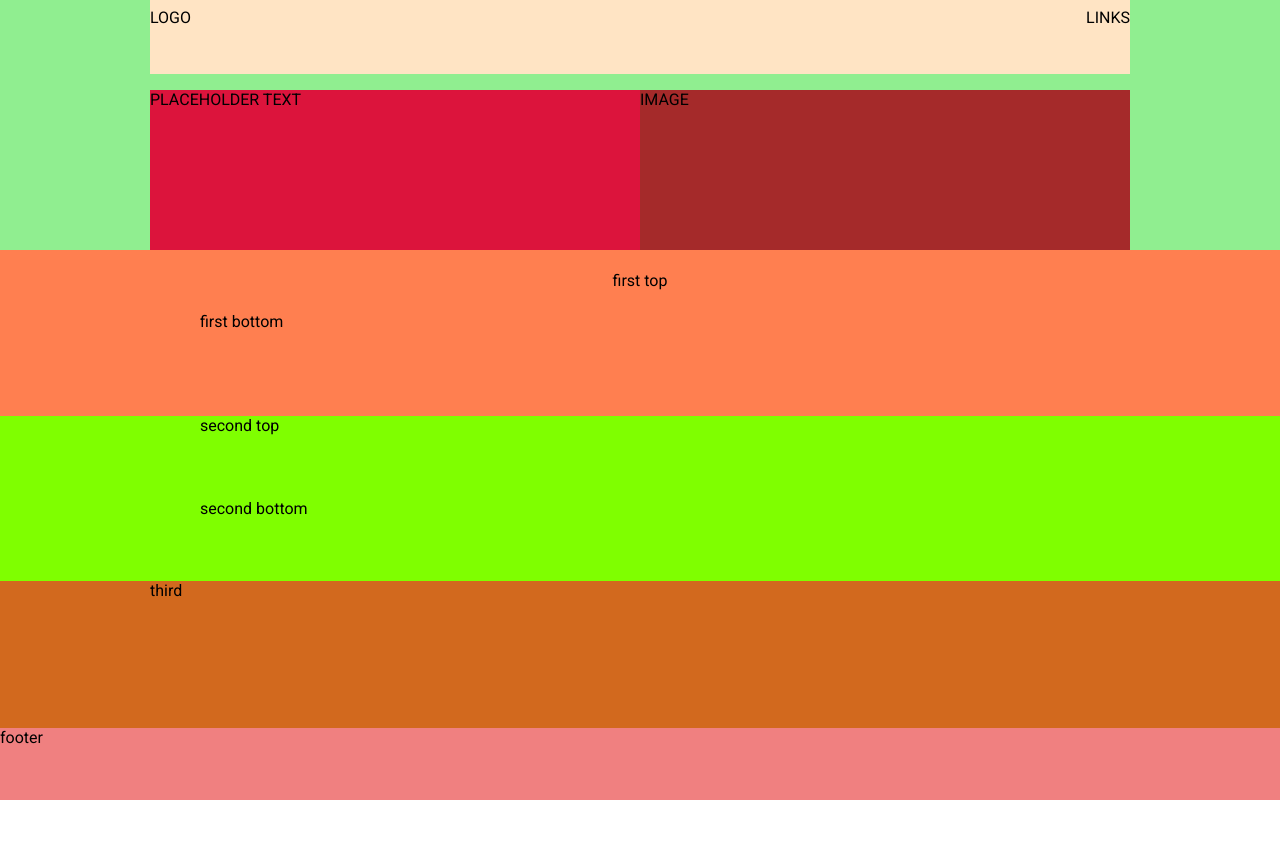
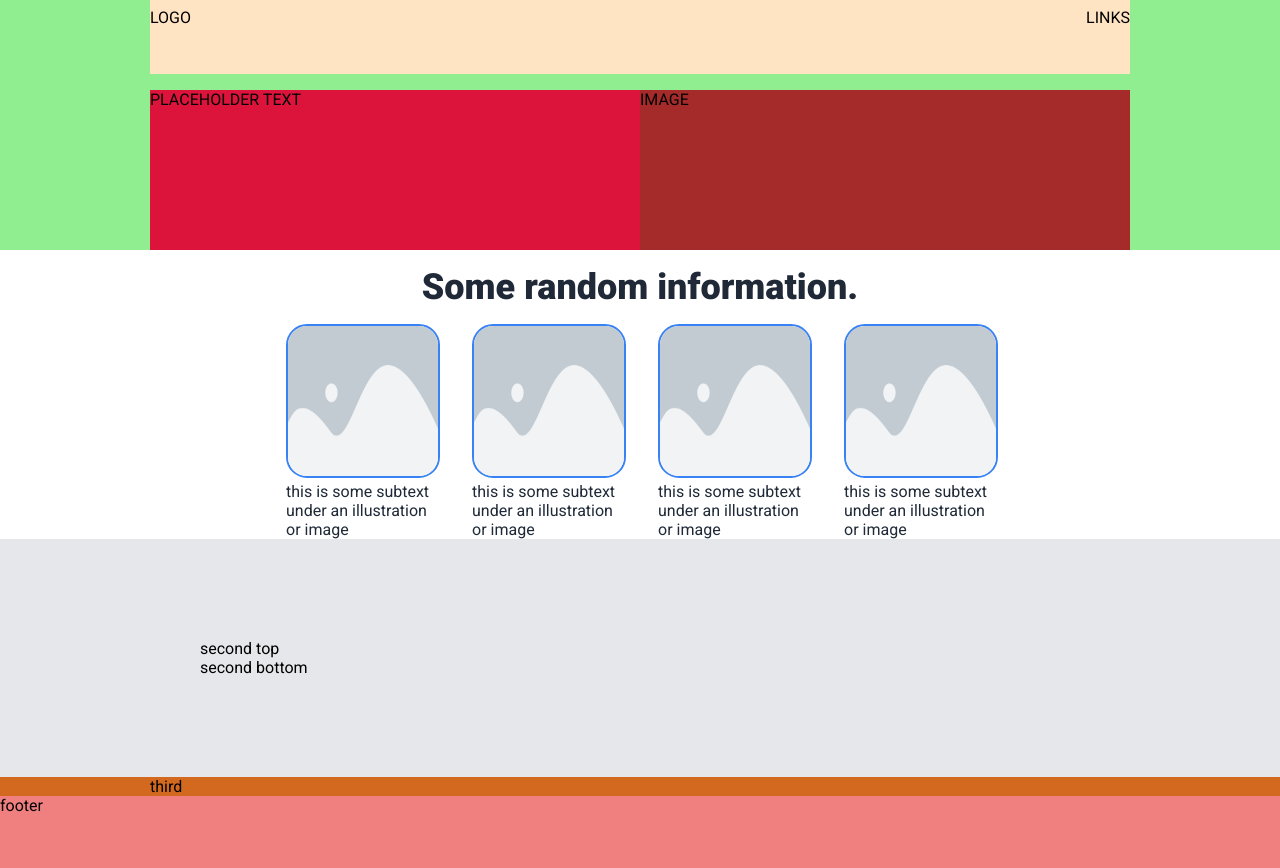
Before and after one commit to vrexitus/landing-page-project, a plain HTML site: page index.html in a window 1280 px wide. Before the commit the page ends 800 px from the top, so only its background shows below. Drawn offline with Linux system fonts and the light colour scheme.

Commit message:
continued doing it

```diff
--- a/index.html
+++ b/index.html
@@ -31,10 +31,25 @@
         <div class="content">
             <div class="first-content">
                 <div class="first-top">
-                    first top
+                    Some random information.
                 </div>
                 <div class="first-bottom">
-                    first bottom
+                    <div class="card">
+                        <img src="./images/placeholder.png" alt="placeholder">
+                        <div class="text">this is some subtext under an illustration or image</div>
+                    </div>
+                    <div class="card">
+                        <img src="./images/placeholder.png" alt="placeholder">
+                        <div class="text">this is some subtext under an illustration or image</div>
+                    </div>
+                    <div class="card">
+                        <img src="./images/placeholder.png" alt="placeholder">
+                        <div class="text">this is some subtext under an illustration or image</div>
+                    </div>
+                    <div class="card">
+                        <img src="./images/placeholder.png" alt="placeholder">
+                        <div class="text">this is some subtext under an illustration or image</div>
+                    </div>
                 </div>
             </div>
             <div class="second-content">
--- a/style.css
+++ b/style.css
@@ -55,7 +55,7 @@ body {
     flex-direction: column;
     flex: 1;
     padding: 0px 200px;
-    background-color: coral;
+    background-color: white;
 }
 
 .first-top {
@@ -64,20 +64,42 @@ body {
     align-items: center;
     flex: 1;
     flex-shrink: 0;
+    font-size: 36px;
+    color: #1F2937;
+    font-weight: 900;
+    padding: 16px;
 }
 
 .first-bottom {
     display: flex;
+    justify-content: center;
+    gap: 36px;
     flex: 2;
+    flex-wrap: wrap;
     flex-shrink: 0;
+}
+
+.card {
+    max-width: 150px;
+}
+
+img {
+    height: 150px;
+    width: 150px;
+    border-radius: 21px;
+    border: 2px solid #3882f6;
+}
+
+.text {
+    color: #1F2937;
 }
 
 .second-content {
     display: flex;
     flex-direction: column;
     flex: 1;
-    padding: 0px 200px;
-    background-color: chartreuse;
+    padding: 100px 200px;
+    background-color: #e5e7eb;
 }
 
 .second-top {
```
Also changed, not shown: images/placeholder.png (added).
